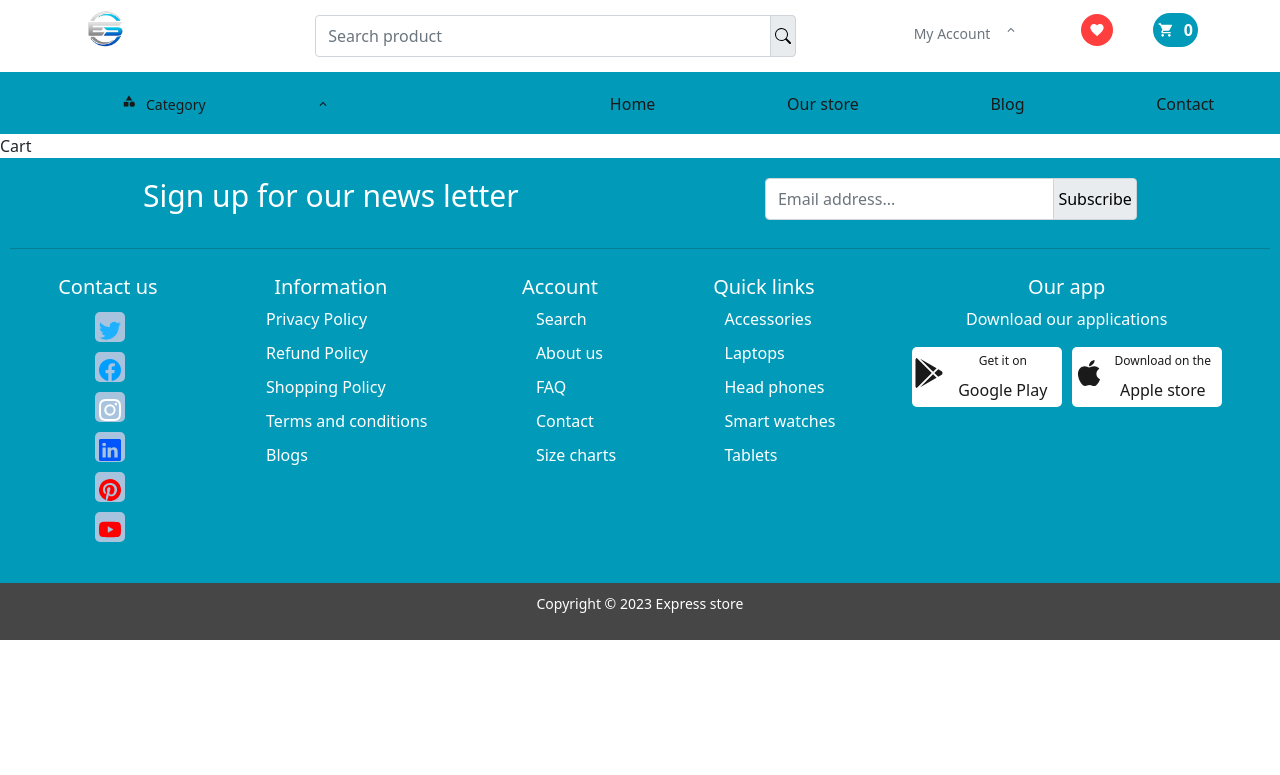
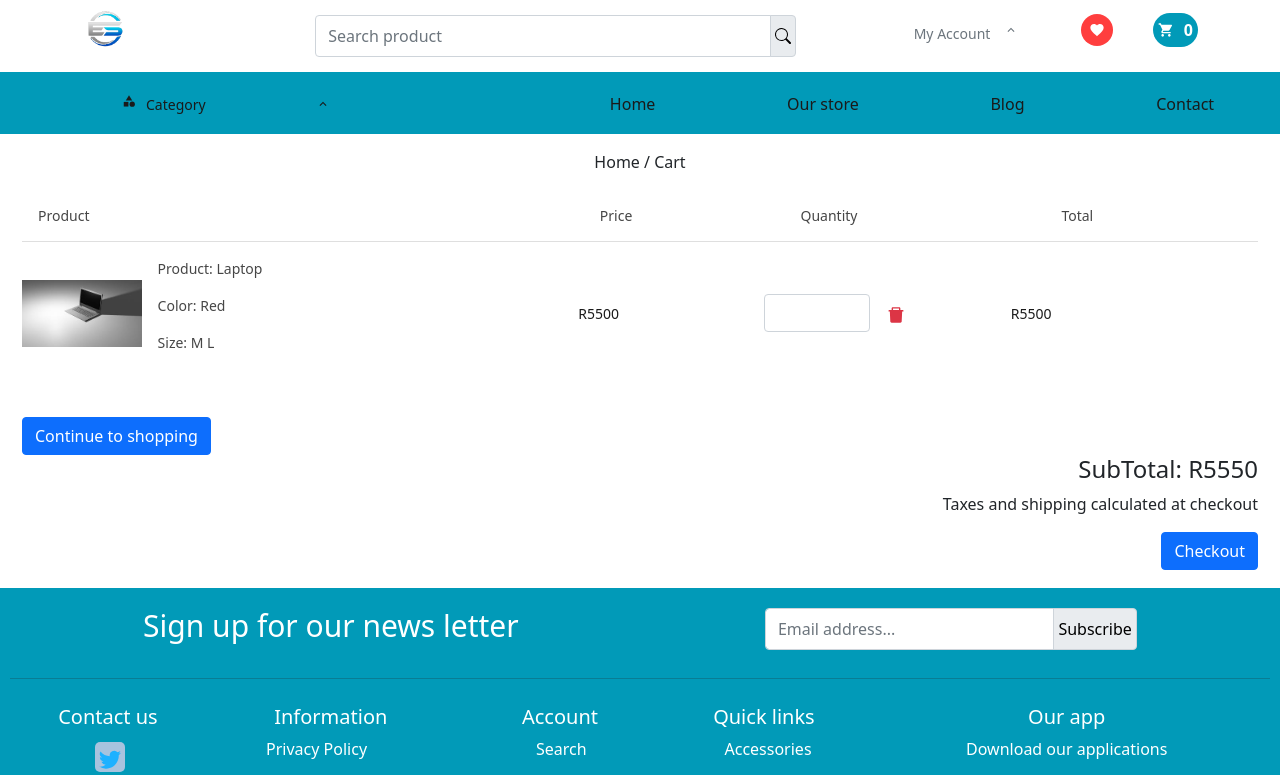
Before and after one commit to Thabiso-Timzo/express-store, a React (Create React App) app: page /cart in a window 1280 px wide. Shown: the top 775 px of the page. Built offline with nearby package versions, Linux system fonts and the light colour scheme.

Commit message:
Modified

```diff
--- a/src/App.js
+++ b/src/App.js
@@ -22,6 +22,7 @@ import PrivatePolicy from './pages/private-policy/PrivatePolicy';
 import ShippingPolicy from './pages/shipping-policy/ShippingPolicy';
 import TermsAndConditions from './pages/terms-and-conditions/TermsAndConditions';
 import SingleProduct from './pages/single-product/SingleProduct';
+import Checkout from './pages/checkout/Checkout';
 
 function App() {
   return (
@@ -48,6 +49,7 @@ function App() {
           <Route path='privacy-policy' element={<PrivatePolicy />} />
           <Route path='shopping-policy' element={<ShippingPolicy />} />
           <Route path='terms-and-conditions' element={<TermsAndConditions />} />
+          <Route path='checkout' element={<Checkout />} />
           <Route path='*' element={<Error404 />} />
         </Route>
       </Routes>
--- a/src/index.css
+++ b/src/index.css
@@ -24,8 +24,18 @@
 .wishlist-wrapper,
 .login-wrapper,
 .policy-wrapper,
-.main-product-wrapper {
+.main-product-wrapper,
+.cart-wrapper,
+.checkout-wrapper{
   margin: 10px;
+}
+
+.mb {
+  margin-bottom: 1px solid var(--color-464646);
+}
+
+.float-right {
+  float: right;
 }
 
 .paragraph {
@@ -559,6 +569,58 @@ a {
 }
 
 /* Main product page */
+
+/* Cart page */
+
+.card-header {
+  background-color: var(--color-white);
+}
+
+.card-header h4 {
+  font-size: 14px;
+  color: var(--color-464646);
+}
+
+.cart-col-1 {
+  width: 40%;
+}
+
+.cart-col-1 p {
+  color: var(--color-464646);
+  font-size: 14px;
+}
+
+.cart-col-2 {
+  width: 10%;
+}
+
+.cart-col-3 {
+  width: 15%;
+}
+
+.cart-col-4 {
+  width: 15%;
+}
+
+.cart-data h5.price {
+  font-size: 14px;
+  color: var(--color-1A1A1A);
+}
+/* Cart page end */
+
+/* Shipping page */
+
+.total {
+  font-size: 14px;
+  color: var(--color-464646);
+}
+
+.total-price {
+  font-size: 16px;
+  color: var(--color-1A1A1A);
+}
+
+/* Shipping page end */
 @media screen and (max-width: 768px) {
 
 }
--- a/src/pages/cart/Cart.jsx
+++ b/src/pages/cart/Cart.jsx
@@ -1,8 +1,68 @@
 import React from 'react'
+import { AiFillDelete } from 'react-icons/ai'
+
+import Meta from '../../components/meta/Meta'
+import BreadCrum from '../../components/bread-crump/BreadCrum'
+import pic from '../../assets/product/4.jpeg'
+import { Link } from 'react-router-dom'
 
 const Cart = () => {
   return (
-    <div>Cart</div>
+    <>
+      <Meta title={'Cart'} />
+      <BreadCrum title='Cart'/>
+      <section className="cart-wrapper">
+        <div className="container-xxl">
+          <div className="row">
+            <div className="col-12">
+              <div className="card-header d-flex justify-content-between align-items-center">
+                <h4 className="cart-col-1">Product</h4>
+                <h4 className="cart-col-2">Price</h4>
+                <h4 className="cart-col-3">Quantity</h4>
+                <h4 className="cart-col-4">Total</h4>
+              </div>
+              <div className="cart-data py-3 mb-2 mb d-flex justify-content-between">
+                <div className="cart-col-1 gap-3 d-flex align-items-center">
+                  <div className="w-25">
+                    <img src={pic} alt="" className="image" />
+                  </div>
+                  <div className="w-75">
+                    <p>Product: Laptop</p>
+                    <p>Color: Red</p>
+                    <p>Size: M L</p>
+                  </div>
+                </div>
+                <div className="cart-col-2">
+                  <h5 className="price mt-5">R5500</h5>
+                </div>
+                <div className="cart-col-3 d-flex align-items-center gap-3">
+                  <div>
+                    <input type="number" className="form-control" name="" id="" min={1} max={10} />
+                  </div>
+                  <div>
+                    <AiFillDelete className="text-danger fs-5" />
+                  </div>
+                </div>
+                <div className="cart-col-4">
+                  <h5 className="price mt-5">R5500</h5>
+                </div>
+                <hr />
+              </div>
+              <div className="col-12 py-2 mt-4">
+                <div className="d-flex justify-content-between">
+                  <Link to="/store" className="btn btn-primary mt-20 w-20">Continue to shopping</Link>
+                </div>
+                <div className="d-flex flex-column align-items-end">
+                  <h4>SubTotal: R5550</h4>
+                  <p>Taxes and shipping calculated at checkout</p>
+                  <Link to="/checkout" className="btn btn-primary mt-20 w-30">Checkout</Link>
+                </div>
+              </div>
+            </div>
+          </div>
+        </div>
+      </section>
+    </>
   )
 }
 
```
